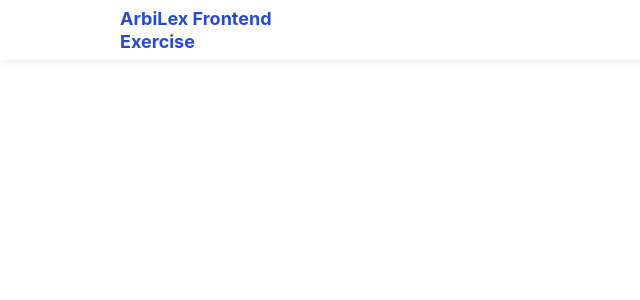
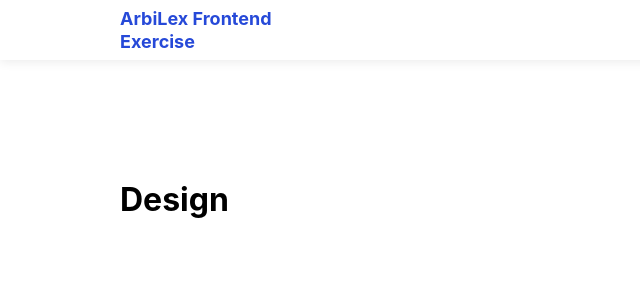
Before and after one commit to David7Mejia/figmaDesignChallenge, a React (Create React App) app: page / in a window 1280 px wide. Shown: the top 300 px of the page, without its empty margins (0-640 px from the left). Built offline with nearby package versions, Linux system fonts and the light colour scheme.

Commit message:
create Content and Design components

```diff
--- a/src/App.js
+++ b/src/App.js
@@ -1,10 +1,12 @@
 import './App.css';
-import Header from './components/Header/index'
+import Header from './components/Header/index';
+import Content from './components/Content/index';
 
 function App() {
   return (
     <div className="App">
       <Header />
+      <Content />
     </div>
   );
 }
--- /dev/null
+++ b/src/components/Content/Content.css
@@ -0,0 +1,4 @@
+.main-content-holder{
+    margin: 120px 120px 0 120px;
+    height: 100vh;
+}
--- /dev/null
+++ b/src/components/Content/index.js
@@ -0,0 +1,12 @@
+import "./Content.css";
+import Design from "../Design/index";
+
+const Content = () => {
+  return (
+    <div className='main-content-holder'>
+      <Design />
+    </div>
+  );
+};
+
+export default Content;
--- /dev/null
+++ b/src/components/Design/index.js
@@ -0,0 +1,11 @@
+import "./Design.css";
+
+const Design = () => {
+  return (
+    <div>
+      <h1>Design</h1>
+    </div>
+  );
+};
+
+export default Design;
--- a/src/components/Header/Header.css
+++ b/src/components/Header/Header.css
@@ -1,7 +1,7 @@
 .arbilex {
   display: flex;
   height: 60px;
-  position: absolute;
+  position: block;
   left: 0%;
   right: 0%;
   top: 0%;
```
Also changed, not shown: src/components/Design/Design.css (added).
